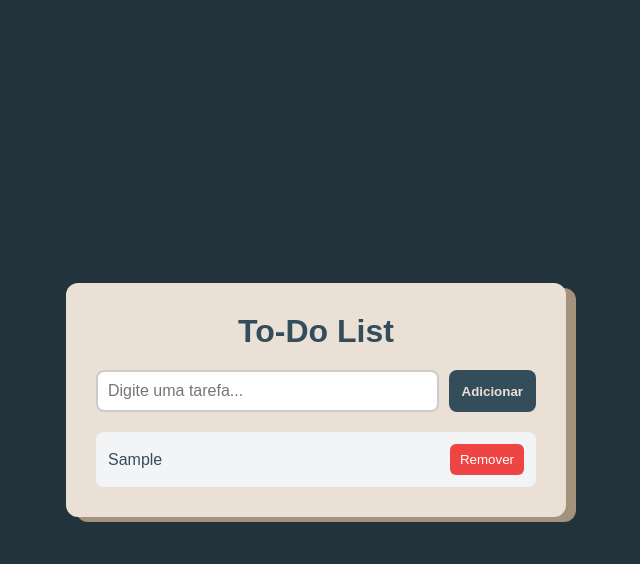
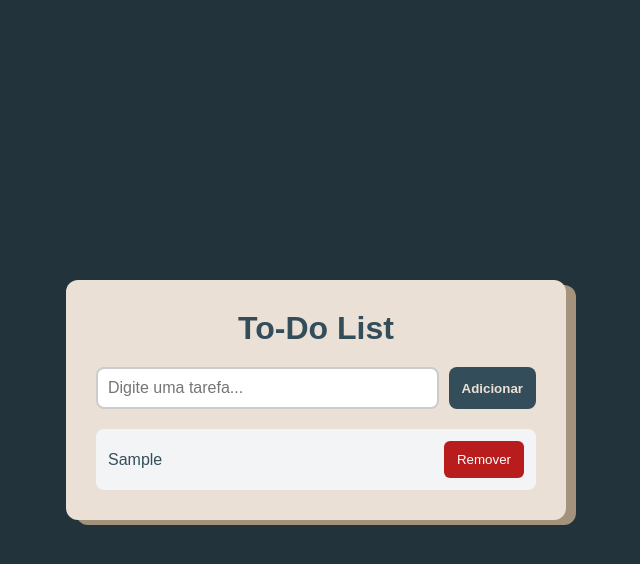
Before and after one commit to arKaVS/to-do-list, a React (Vite) app in the folder lista-de-tarefas/: page / in a window 1280 px wide. Both pictures are taken after typing "Sample" into the empty fields and a click on the button "Adicionar". Shown: the top 564 px of the page, without its empty margins (324-964 px from the left). Built offline with nearby package versions, Linux system fonts and the light colour scheme; a web font is replaced by a local one.

Commit message:
Style: Ajusta o estilo do botão de remover.

```diff
--- a/lista-de-tarefas/src/components/styles/TodoItem.css
+++ b/lista-de-tarefas/src/components/styles/TodoItem.css
@@ -29,14 +29,17 @@
 }
 
 .todo-item button {
-  border: none;
-  background-color: #ef4444;
+  border: 3px solid transparent;
+  background-color: #b91c1c;
   color: white;
   padding: 8px 10px;
   border-radius: 6px;
   cursor: pointer;
+  transition: 0.4s;
 }
 
 .todo-item button:hover {
-  background-color: #b91c1c;
+  border: 3px solid #b91c1c;
+  background-color: #ee5050;
+  transform: scale(1.02);
 }
```
